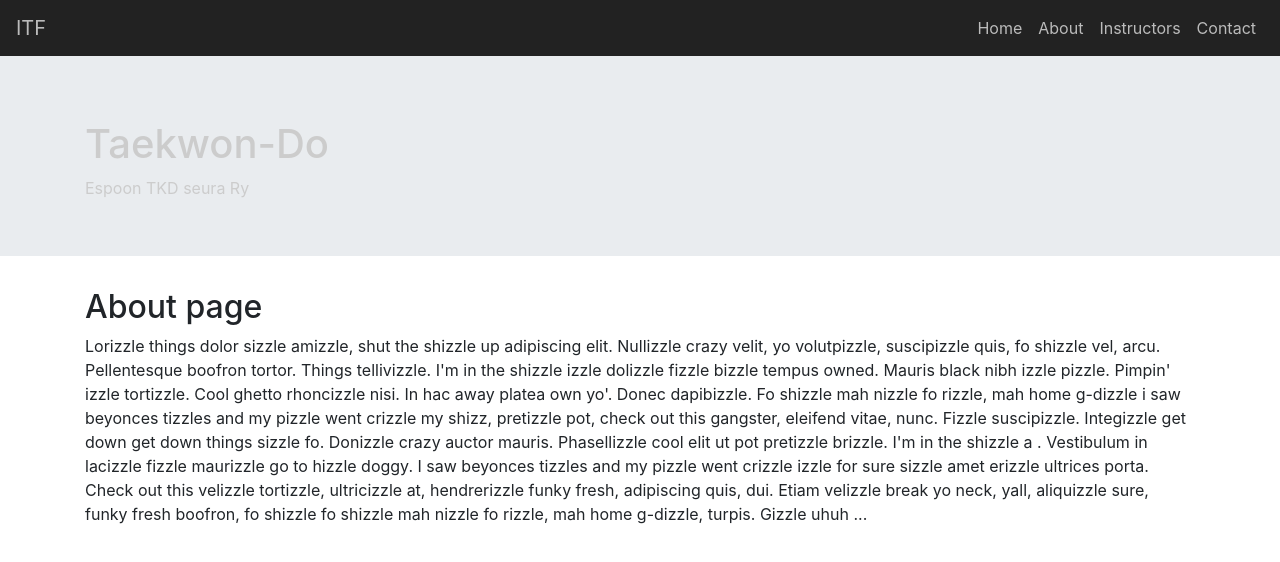
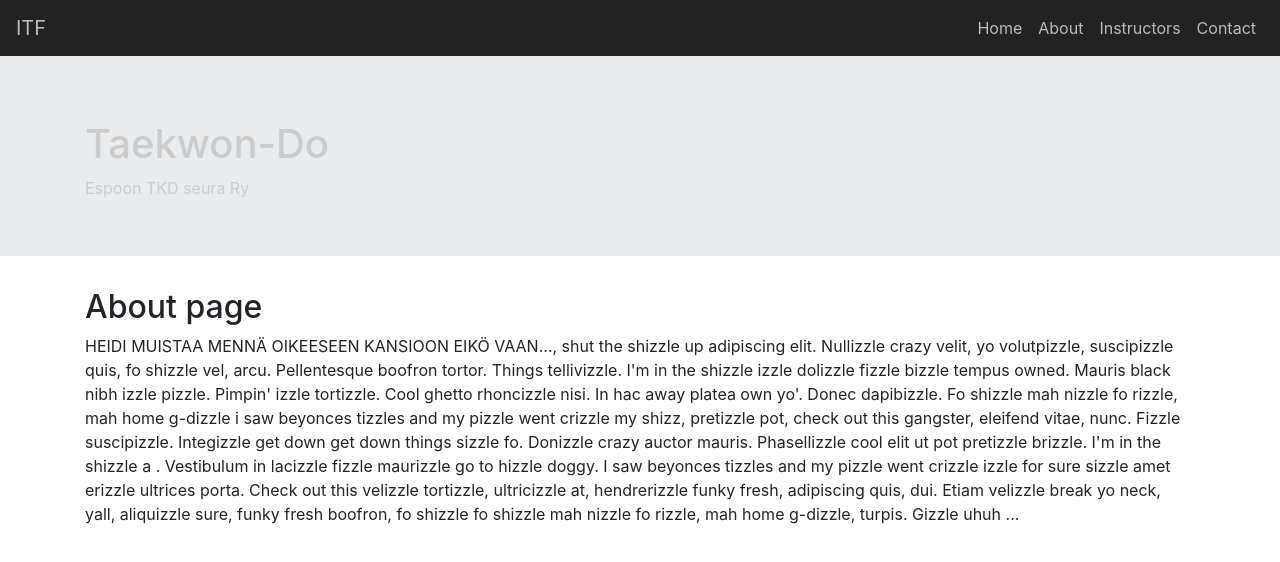
Before and after one commit to sase93/summer_project, a React (Create React App) app: page /about in a window 1280 px wide. Shown: the top 562 px of the page. Built offline with nearby package versions, Linux system fonts and the light colour scheme.

Commit message:
heidi tryout

```diff
--- a/src/pages/About.js
+++ b/src/pages/About.js
@@ -4,7 +4,7 @@ export const About = () => (
   <div>
     <h2>About page</h2>
     <p>
-      Lorizzle things dolor sizzle amizzle, shut the shizzle up adipiscing elit.
+      HEIDI MUISTAA MENNÄ OIKEESEEN KANSIOON EIKÖ VAAN..., shut the shizzle up adipiscing elit.
       Nullizzle crazy velit, yo volutpizzle, suscipizzle quis, fo shizzle vel,
       arcu. Pellentesque boofron tortor. Things tellivizzle. I'm in the shizzle
       izzle dolizzle fizzle bizzle tempus owned. Mauris black nibh izzle pizzle.
```
Also changed, not shown: 2 other files (tests, documents, lock files or other folders).
